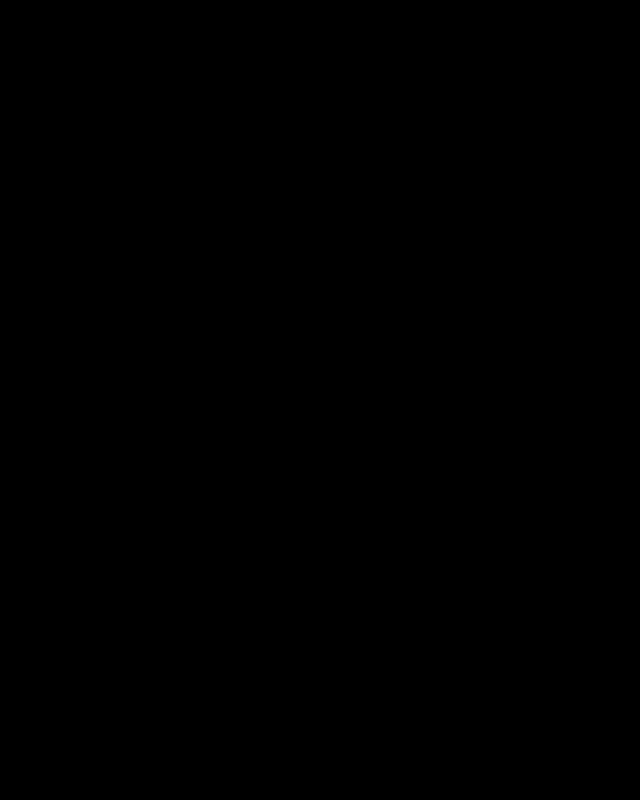
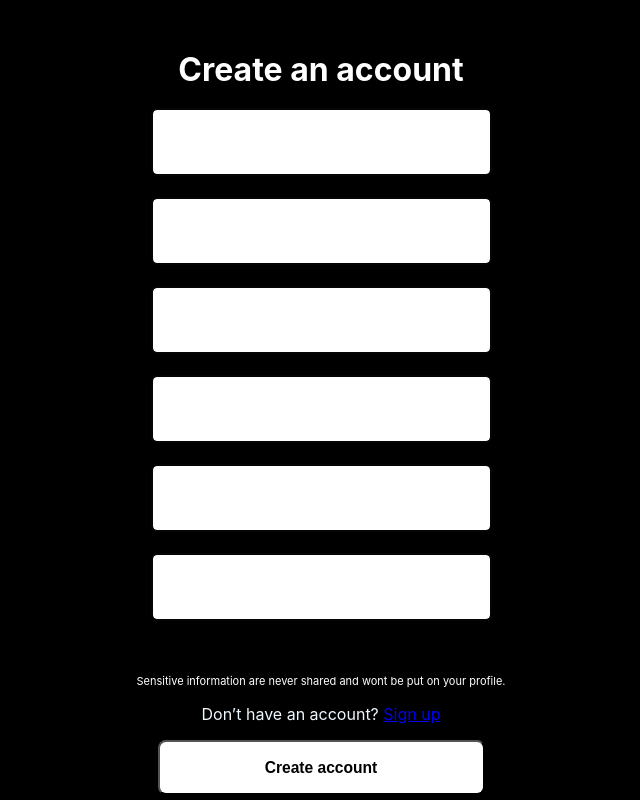
Before and after one commit to Fesenkoas/DatingApp, a React (Create React App) app: page /register in a window 1280 px wide. Before the commit this address had no page. Shown: the whole page, without its empty margins (319-959 px from the left). Built offline with nearby package versions, Linux system fonts and the light colour scheme.

Commit message:
update-alex

```diff
--- a/package.json
+++ b/package.json
@@ -3,6 +3,9 @@
   "version": "0.1.0",
   "private": true,
   "dependencies": {
+    "@emotion/react": "^11.10.5",
+    "@emotion/styled": "^11.10.5",
+    "@mui/material": "^5.10.14",
     "@testing-library/jest-dom": "^5.16.5",
     "@testing-library/react": "^13.4.0",
     "@testing-library/user-event": "^13.5.0",
--- a/src/App.css
+++ b/src/App.css
@@ -1,14 +1,6 @@
-.conteiner {
+/* Sing Account */
+.logo {
   margin: 400px 0;
-  color: aliceblue;
-  text-align: center;
-}
-.text {
-  color: aliceblue;
-  text-align: center;
-}
-.createAccount {
-  margin: 100px 0 auto;
   color: aliceblue;
   text-align: center;
 }
@@ -20,9 +12,9 @@
   height: 55px;
   background-color: white;
 }
-.down{
+.down {
   display: block;
-    margin:  10px auto auto;
+  margin: 10px auto auto;
   border-radius: 8px;
   width: 327px;
   height: 55px;
@@ -30,35 +22,106 @@
   border: 2px solid white;
   color: white;
 }
-.textsing {
-    text-align: center;
-  }
-
-.startpageup {
+.start_page_up {
+  box-sizing: border-box;
+  left: 0px;
+  top: 0px;
   position: absolute;
   width: 100%;
   height: 562.5px;
-  background: url(./images/skin.png);
+  background: linear-gradient(0deg, rgba(0, 0, 0, 0.2), rgba(0, 0, 0, 0.2)),
+    url(./images/skin.png);
   background-repeat: no-repeat;
   background-size: cover;
   background-position: center;
-  background-attachment: fixed;
+  /* background-attachment: fixed; */
   border-radius: 0px 0px 40px 40px;
 }
 
-.startpagedown {
+.start_page_down {
   position: absolute;
   width: 100%;
-  height: 241px;
   top: 571px;
   background: #000000;
   border-top: 4px #ffffff solid;
   border-radius: 40px 40px 0px 0px;
 }
+/* Sing Account */
+.text {
+  color: aliceblue;
+  text-align: center;
+}
+.account {
+  flex-direction: column;
+  align-items: flex-start;
+  padding: 17px 26px;
+  display: inherit;
+  width: auto;
+}
+/* input {
+  margin: 0 auto;
+  width: 327px;
+  height: 54px;
+}
+.account p {
+  margin-bottom: 0;
+  color: black;
+} */
+.createAccount {
+  margin: 50px 0 auto;
+  color: white;
+  text-align: center;
+}
+
+.textsing {
+  text-align: center;
+}
 
 .natation {
-    margin-top: 50px;
-    color: aliceblue;
+  margin-top: 30px;
+  color: white;
   text-align: center;
-    font-size: 8px;
+  font-size: 11px;
 }
+.input_group {
+  display: flex;
+  flex-direction: column;
+  /*for desctop*/
+  /* width: 700px;
+  margin: 0 auto; */
+}
+.item {
+  display: inherit;
+  position: relative;
+  margin-bottom: 25px;
+}
+.label {
+  transform: translate(25px, 15px);
+  position: absolute;
+  color: #000000;
+}
+.input {
+  padding: 5px;
+  margin: 0 auto;
+  width: 327px;
+  height: 54px;
+  border: none;
+  border-radius: 4px;
+  font: inherit;
+  color: rgb(255, 254, 254);
+  outline: 2px solid rgb(5, 5, 5);
+}
+
+.input:focus + .label,
+input:valid + .label {
+  transform: translate(20px, -25px);
+}
+
+.input:focus + .label,
+.input:valid + .label {
+  color:white;
+  font-size: larger;
+}
+.input:is(:focus, :valid) {
+  color: black;
+}
--- a/src/App.js
+++ b/src/App.js
@@ -2,12 +2,14 @@
 import { SingAccount } from './pages/SingAccount';
 import { Routes, Route } from "react-router-dom";
 import { CreateAccount } from './pages/CreateAccount';
+import { PageCreate } from './pages/PageCreate';
 
 function App() {
   return (
     <Routes>
-    <Route path="/" element={<SingAccount />} />
-    <Route path="create" element={<CreateAccount />} />
+     <Route path="/" element={<SingAccount />} />
+    <Route path="/create" element={<CreateAccount />} />
+    <Route path="/register" element={<PageCreate />} />
   </Routes>
   );
 }
--- a/src/pages/CreateAccount.jsx
+++ b/src/pages/CreateAccount.jsx
@@ -1,11 +1,14 @@
 import React from 'react'
 import "../App.css";
-import { Link } from "react-router-dom";
+import { Link, useNavigate } from "react-router-dom";
 
 export const CreateAccount = () => {
+  const navigate = useNavigate();
   //const handleClickGoogle = () => {};\
   //const handleClickApple = () => {};
-  const handleClickEmail = () => {};
+  const handleClickEmail = () => {
+    navigate("/register");
+  };
   return (
     <>
     <div className="createAccount">
--- /dev/null
+++ b/src/pages/PageCreate.jsx
@@ -0,0 +1,54 @@
+import React from "react";
+import { Link } from "react-router-dom";
+import "../App.css";
+
+export const PageCreate = () => {
+  return (
+    <>
+      <div className="createAccount">
+        <h1>Create an account</h1>
+      </div>
+      <div className="input_group">
+        <div className="item">
+          <input type="text" required className="input" />
+          <label className="label">First Name</label>
+        </div>
+        <div className="item">
+          <input type="text" required className="input" />
+          <label className="label">Last Name</label>
+        </div>
+        <div className="item">
+          <input type="data" required className="input" />
+          <label className="label">Date of Birth</label>
+        </div>
+        <div className="item">
+          <input type="text" required className="input" />
+          <label className="label">Email*</label>
+        </div>
+        <div className="item">
+          <input type="password" required className="input" />
+          <label className="label">Password*</label>
+        </div>
+        <div className="item">
+          <input type="password" required className="input" />
+          <label className="label">Config Password*</label>
+        </div>
+      </div>
+
+      <div className="natation">
+        <p>
+          Sensitive information are never shared and wont be put on your
+          profile.
+        </p>
+      </div>
+      <div className="text">
+        <p>
+          Don’t have an account? <Link to={"/"}>Sign up</Link>
+        </p>
+      </div>
+      <button className="sing">
+        <h3 className="textsing">Create account</h3>
+      </button>
+    </>
+  );
+};
--- a/src/pages/SingAccount.jsx
+++ b/src/pages/SingAccount.jsx
@@ -6,14 +6,14 @@
   const navigate = useNavigate();
   //const handleClickLogin = () => {};
   const handleClickCreate = () => {
-    navigate("create");
+    navigate("/create");
   };
   return (
     <>
-      <div className="startpageup">
-        <h1 className="conteiner">CYBERLINK</h1>
+      <div className="start_page_up">
+        <h1 className="logo">CYBERLINK</h1>
       </div>
-      <div className="startpagedown">
+      <div className="start_page_down">
         <button className="down" onClick={handleClickCreate}>
           <h3>Create Account</h3>
         </button>
```
Also changed, not shown: 2 other files (tests, documents, lock files or other folders). Lines whose indentation alone changed are shown as unchanged.
